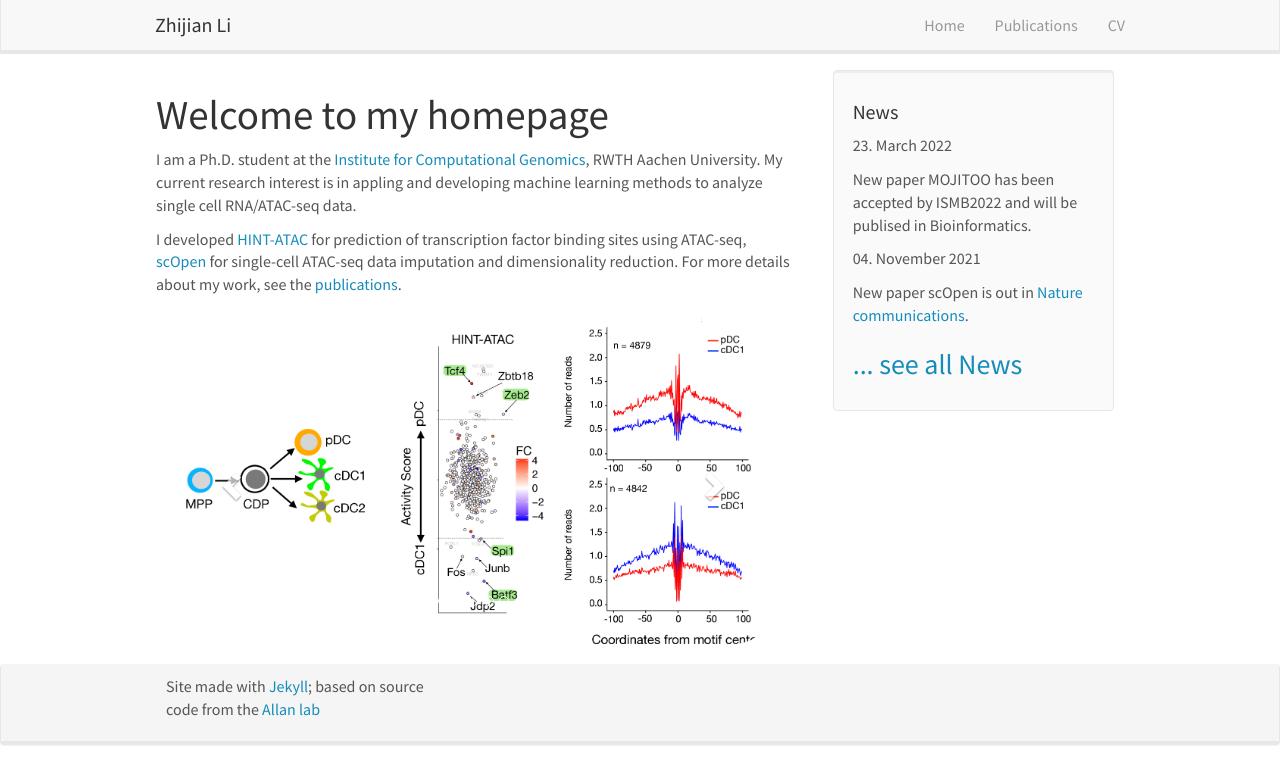
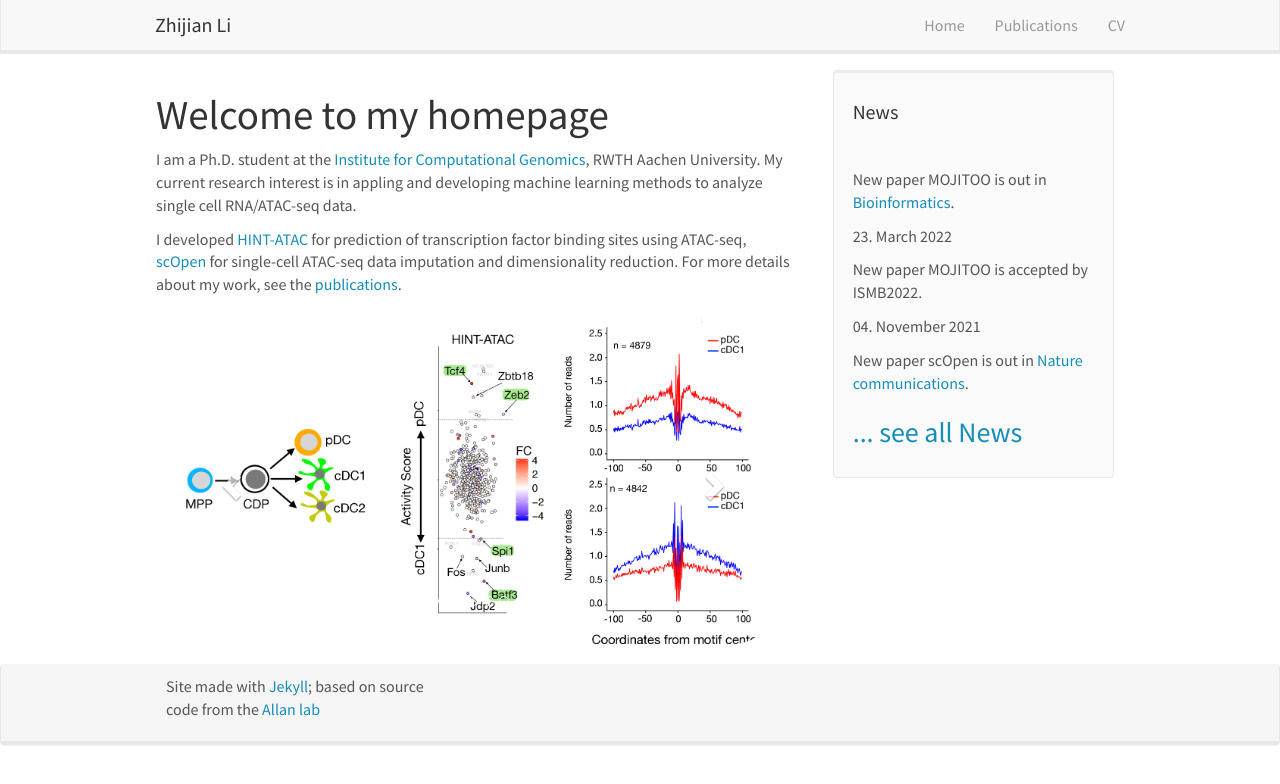
Before and after one commit to lzj1769/lzj1769.github.io, a Jekyll site: the page built from _pages/home.md, in a window 1280 px wide. Shown: the top 784 px of the page. Built offline with Jekyll 4.4.1, drawn with Linux system fonts in a browser that asks for light colours; nearby versions of some CDN libraries.

Commit message:
Update news.yml

```diff
--- a/_data/news.yml
+++ b/_data/news.yml
@@ -1,5 +1,8 @@
+- data: 28. June 2022
+  headline: New paper MOJITOO is out in [Bioinformatics](https://academic.oup.com/bioinformatics/article/38/Supplement_1/i282/6617520).
+
 - date: 23. March 2022
-  headline: New paper MOJITOO has been accepted by ISMB2022 and will be publised in Bioinformatics.
+  headline: New paper MOJITOO is accepted by ISMB2022.
 
 - date: 04. November 2021
   headline: New paper scOpen is out in [Nature communications](https://www.nature.com/articles/s41467-021-26530-2).
```
